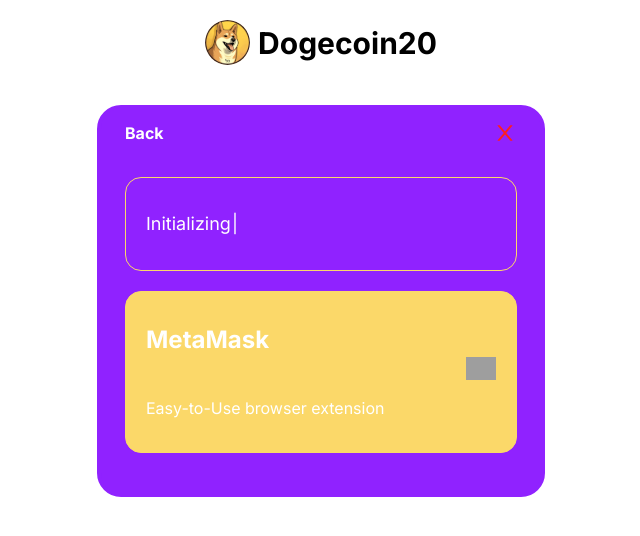
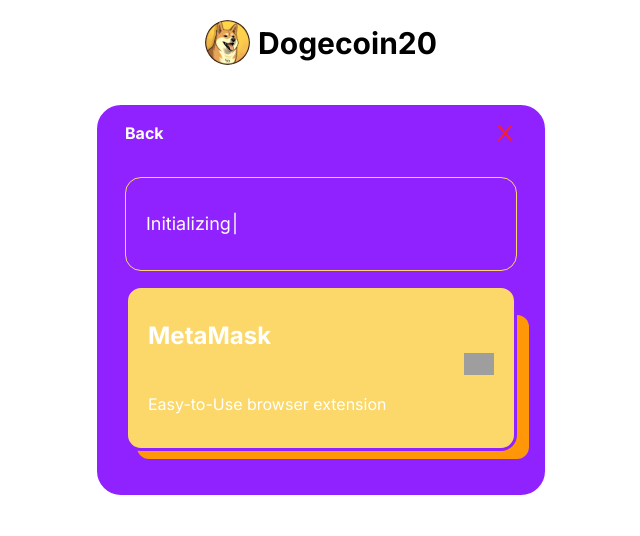
Before and after one commit to Joshaw-k/dogecoin, a Next.js app: page /wallet/initialization/0 in a window 1280 px wide. Before the commit this address had no page. Shown: the top 536 px of the page, without its empty margins (319-959 px from the left). Built offline with nearby package versions, Linux system fonts and the light colour scheme; grey boxes are pictures that could not be loaded.

Commit message:
first commit

```diff
--- a/app/wallet/components/Header.jsx
+++ b/app/wallet/components/Header.jsx
@@ -2,7 +2,7 @@
 import Link from "next/link";
 const Header = () => {
   return (
-    <div className="mt-5">
+    <div className="mt-5 lg:my-5">
       <div className="flex place-content-center px-5">
         <Link href="/" className="flex justify-between items-center gap-x-2">
           <Image src="/token.svg" alt="pullix_logo" width={45} height={45} />
--- a/app/wallet/initialization/[id]/page.js
+++ b/app/wallet/initialization/[id]/page.js
@@ -9,9 +9,9 @@
 export default function page() {
   const { id } = useParams();
   const navigate = useRouter();
-  useEffect(() => {
-    setTimeout(() => navigate.push(`/wallet/importwallet/${id}`), 3000);
-  }, []);
+  // useEffect(() => {
+  //   setTimeout(() => navigate.push(`/wallet/importwallet/${id}`), 3000);
+  // }, []);
   return (
     <div className="min-h-[100vh]">
       <div className="max-w-md mx-auto mt-10 w-[90%] bg-[#9022FF] px-6 pt-3 pb-10 rounded-3xl border-4 border-[#9022FF]">
@@ -30,7 +30,9 @@
             }}
           />
         </div>
-        <div className="px-5 py-8 rounded-2xl border cursor-pointer border-[#FBD869] bg-[#FBD869] flex items-center justify-between">
+        <div className="mt-11">
+          <div className="h-36 bg-[#ff9709] -mb-[10.9rem] ml-3 rounded-xl w-full"></div>
+          <div className="px-5 py-8 rounded-2xl border-[3px] cursor-pointer border-[#9022FF] bg-[#FBD869] flex items-center justify-between">
             <div className="flex flex-col gap-y-10 text-white">
               <h3 className="font-bold text-2xl">{wallets[id].title}</h3>
               <h5>Easy-to-Use browser extension</h5>
@@ -47,5 +49,6 @@
           </div>
         </div>
       </div>
+    </div>
   );
 }
```
Lines whose indentation alone changed are shown as unchanged.
